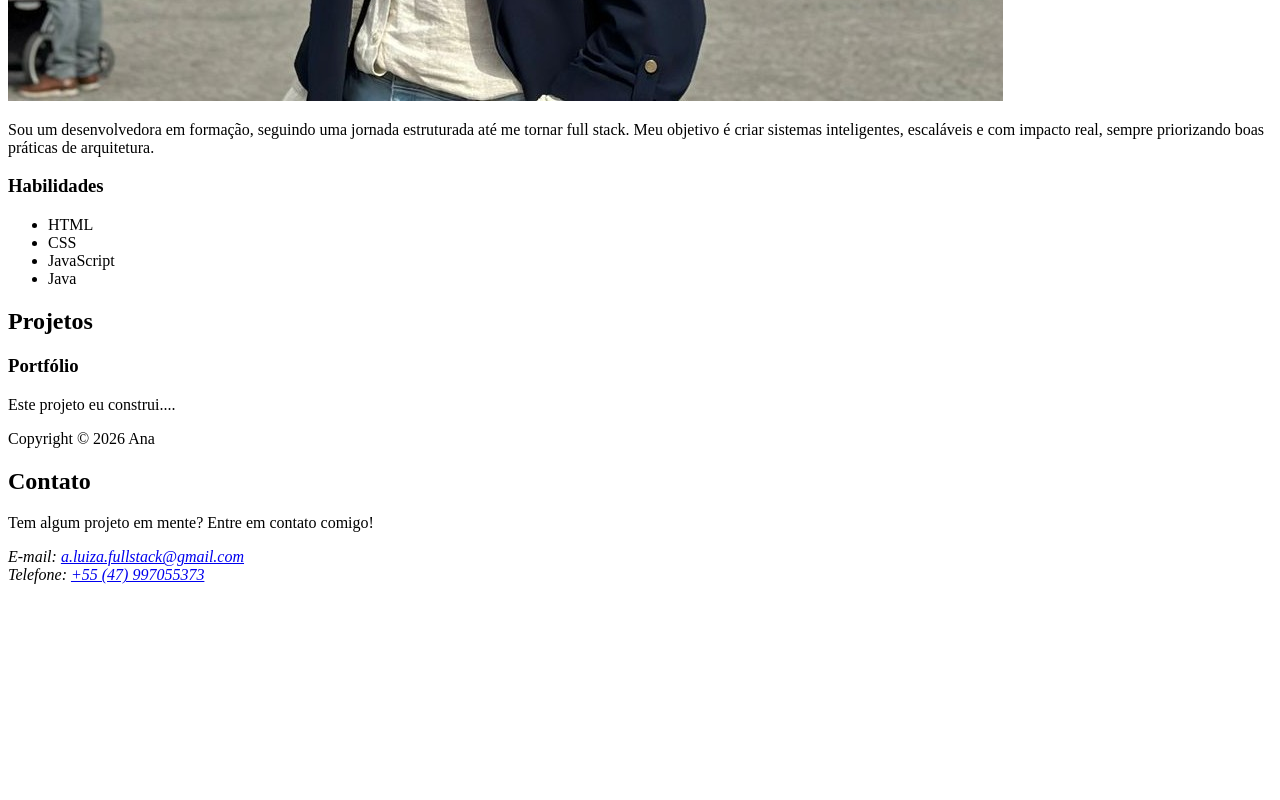
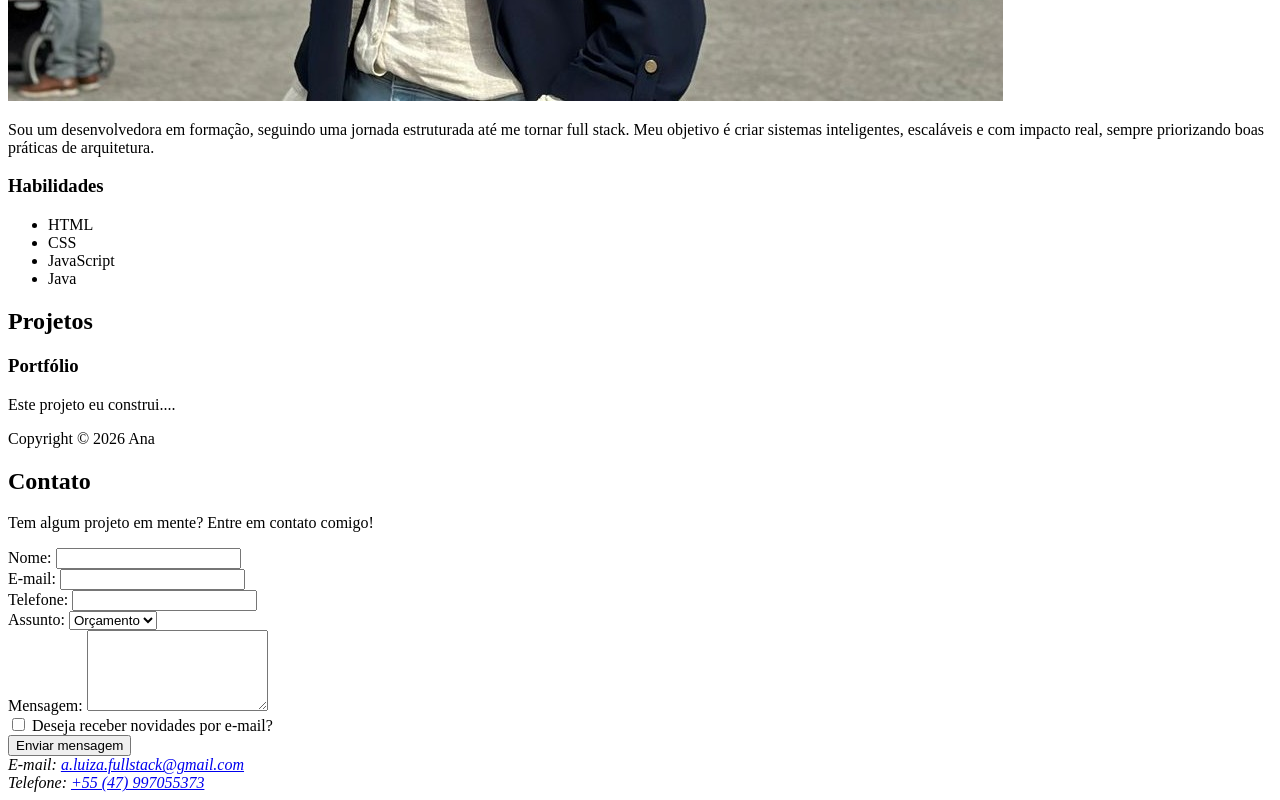
Before and after one commit to aluizafullstack/site, a plain HTML site: page index.html in a window 1280 px wide. Shown: the part 1056-1856 px from the top of the page. Before the commit the page ends 1648 px from the top, so only its background shows below. Drawn offline with Linux system fonts and the light colour scheme.

Commit message:
formulário inserido

```diff
--- a/index.html
+++ b/index.html
@@ -50,6 +50,33 @@
         <section id="Contato">
             <h2>Contato</h2>
             <p>Tem algum projeto em mente? Entre em contato comigo!</p>
+            <form action="">
+                <label for="name">Nome: </label>
+                <input type="text" id="nome" name="nome" required> <br>
+
+                <label for="email">E-mail: </label>
+                <input type="email" id="email" name="email" required> <br>
+
+                <label for="telefone">Telefone: </label>
+                <input type="tel" id="telefone" name="telefone"> <br>
+
+                <label for="assunto">Assunto: </label>
+                <select name="assunto" id="assunto">
+                    <option value="orcamento">Orçamento</option>
+                    <option value="duvida">Dúvida</option>
+                    <option value="outro">Outro</option>
+                </select>
+                    <br>
+
+                <label for="mensagem">Mensagem: </label>
+                <textarea name="mensagem" id="mensagem" cols="20" rows="5" required></textarea> <br>
+
+                <input type="checkbox" id="inscricao" name="inscricao">
+                <label for="inscricao">Deseja receber novidades por e-mail?</label> <br>
+
+                <input type="submit" value="Enviar mensagem">
+
+            </form>
             <address>
                 E-mail: <a href="mailto:a.luiza.fullstack@gmail.com">a.luiza.fullstack@gmail.com</a> <br>
                 Telefone: <a href="tel: +55 (47) 997055373">+55 (47) 997055373</a>
```
